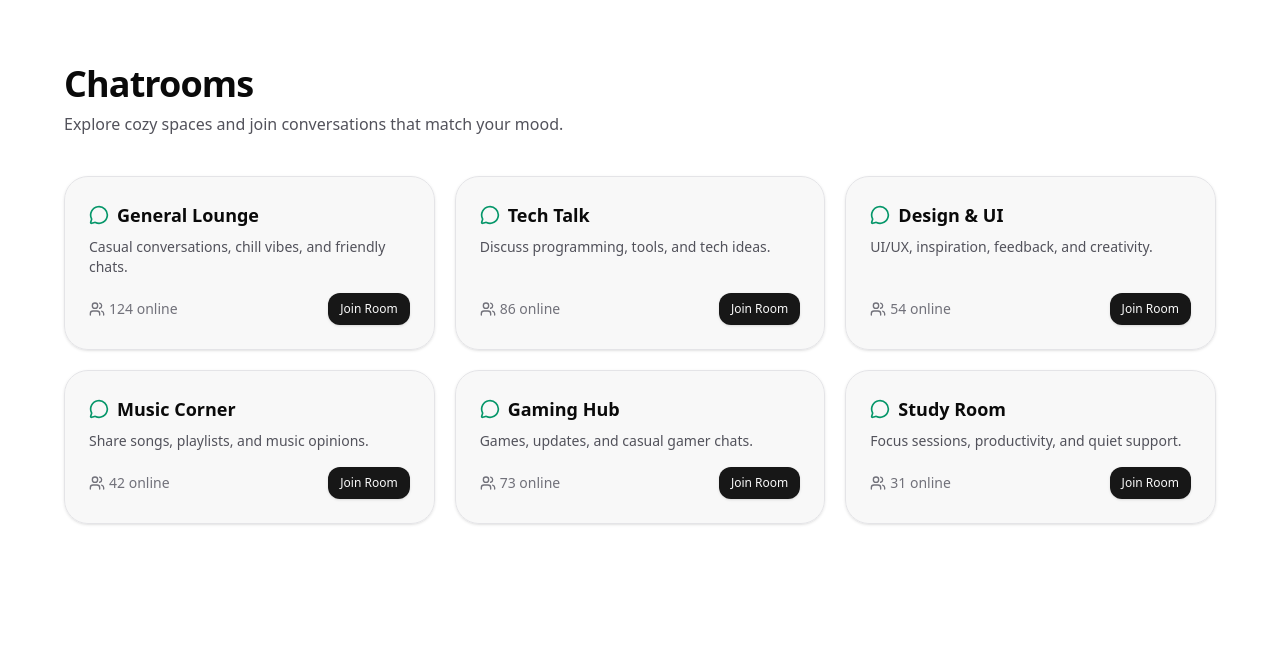
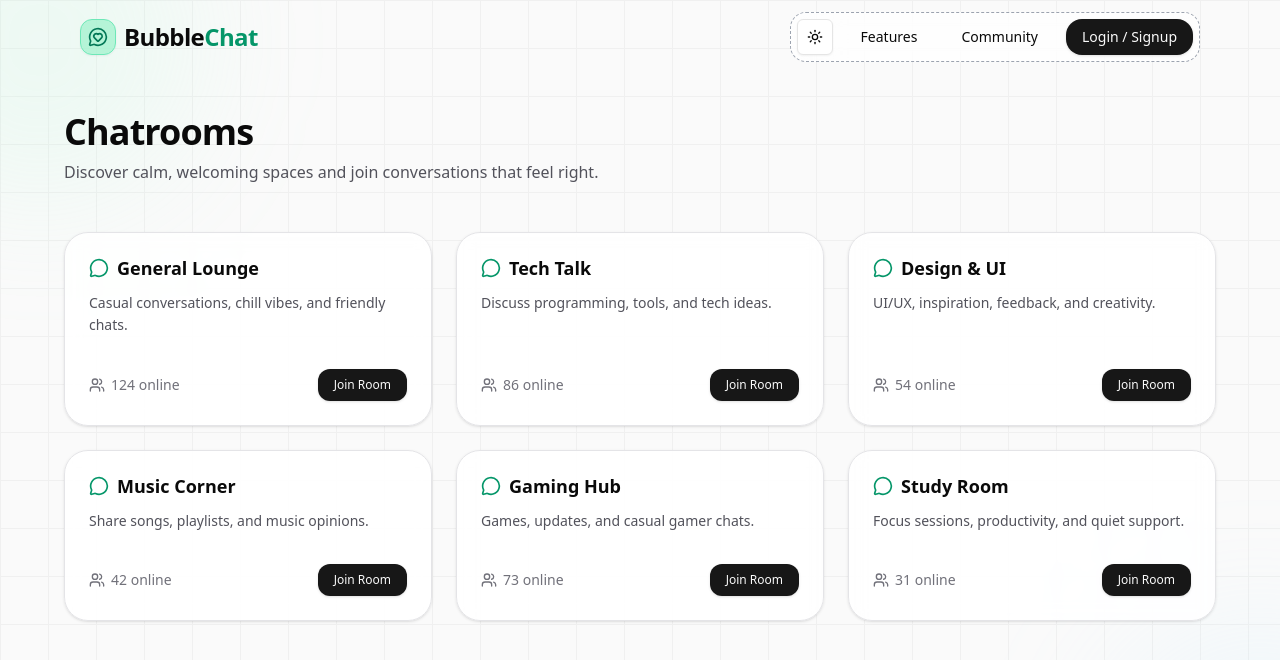
Before and after one commit to vedantchavare04/BubbleChat, a Next.js app in the folder apps/web/: page /chatrooms in a window 1280 px wide. Shown: the top 660 px of the page. Built offline with nearby package versions, Linux system fonts and the light colour scheme; no server answers.

Commit message:
chatroom page modify

```diff
--- a/apps/web/app/chatrooms/page.tsx
+++ b/apps/web/app/chatrooms/page.tsx
@@ -4,6 +4,7 @@ import React from "react"
 import { Button } from "@/components/ui/button"
 import { Card, CardContent } from "@/components/ui/card"
 import { Users, MessageCircle } from "lucide-react"
+import Navbar from "@/components/core_ui/navbar"
 
 const CHAT_ROOMS = [
   {
@@ -46,56 +47,77 @@ const CHAT_ROOMS = [
 
 export default function ChatRoomsPage() {
   return (
-    <div className="min-h-screen w-full px-4 py-10 sm:py-16">
+    <div className="relative min-h-screen w-full overflow-hidden">
+      {/* Background */}
+      <div className="absolute inset-0 -z-10 bg-neutral-50 dark:bg-neutral-900">
+        {/* subtle grid texture */}
+        <div
+          className="absolute inset-0 opacity-[0.035]"
+          style={{
+            backgroundImage:
+              "linear-gradient(to right, currentColor 1px, transparent 1px), linear-gradient(to bottom, currentColor 1px, transparent 1px)",
+            backgroundSize: "48px 48px",
+          }}
+        />
+
+        {/* soft depth blobs (static) */}
+        <div className="absolute top-[-120px] left-[-120px] h-80 w-80 rounded-full bg-emerald-200/15 dark:bg-emerald-900/15 blur-3xl" />
+        <div className="absolute bottom-[-140px] right-[-140px] h-80 w-80 rounded-full bg-sky-200/15 dark:bg-sky-900/15 blur-3xl" />
+      </div>
+
+      <Navbar />
+
+      <main className="pt-24 sm:pt-28 px-4 pb-16">
         <div className="max-w-6xl mx-auto">
           {/* Header */}
-        <div className="mb-10 text-center sm:text-left">
+          <header className="mb-12 max-w-2xl">
             <h1 className="text-3xl sm:text-4xl font-bold tracking-tight">
               Chatrooms
             </h1>
-          <p className="mt-2 text-zinc-600 dark:text-zinc-400 max-w-xl">
-            Explore cozy spaces and join conversations that match your mood.
+            <p className="mt-2 text-zinc-600 dark:text-zinc-400">
+              Discover calm, welcoming spaces and join conversations that feel right.
             </p>
-        </div>
+          </header>
 
           {/* Rooms Grid */}
-        <div className="grid gap-5 sm:grid-cols-2 lg:grid-cols-3">
+          <section className="grid gap-6 sm:grid-cols-2 lg:grid-cols-3">
             {CHAT_ROOMS.map((room) => (
               <Card
                 key={room.id}
                 className="
+                  group
                   rounded-3xl
-                bg-neutral-100/70 dark:bg-neutral-800/70
+                  bg-white/85 dark:bg-neutral-800/85
                   border border-zinc-200 dark:border-neutral-700
                   backdrop-blur
-                hover:shadow-lg
-                transition
+                  transition-shadow
+                  hover:shadow-xl
                 "
               >
                 <CardContent className="p-6 flex flex-col h-full">
                   {/* Title */}
-                <div className="flex items-center gap-2 mb-2">
+                  <div className="flex items-center gap-2 mb-3">
                     <MessageCircle className="h-5 w-5 text-emerald-600 dark:text-emerald-400" />
-                  <h2 className="text-lg font-semibold">
+                    <h2 className="text-lg font-semibold leading-tight">
                       {room.name}
                     </h2>
                   </div>
 
                   {/* Description */}
-                <p className="text-sm text-zinc-600 dark:text-zinc-400 mb-4">
+                  <p className="text-sm text-zinc-600 dark:text-zinc-400 mb-6 leading-relaxed">
                     {room.description}
                   </p>
 
                   {/* Footer */}
-                <div className="mt-auto flex items-center justify-between">
-                  <div className="flex items-center gap-1 text-sm text-zinc-500">
+                  <div className="mt-auto flex items-center justify-between pt-2">
+                    <div className="flex items-center gap-1.5 text-sm text-zinc-500">
                       <Users size={16} />
-                    {room.members} online
+                      <span>{room.members} online</span>
                     </div>
 
                     <Button
                       size="sm"
-                    className="rounded-xl"
+                      className="rounded-xl px-4"
                     >
                       Join Room
                     </Button>
@@ -103,8 +125,9 @@ export default function ChatRoomsPage() {
                 </CardContent>
               </Card>
             ))}
+          </section>
         </div>
-      </div>
+      </main>
     </div>
   )
 }
```
Lines whose indentation alone changed are shown as unchanged.
